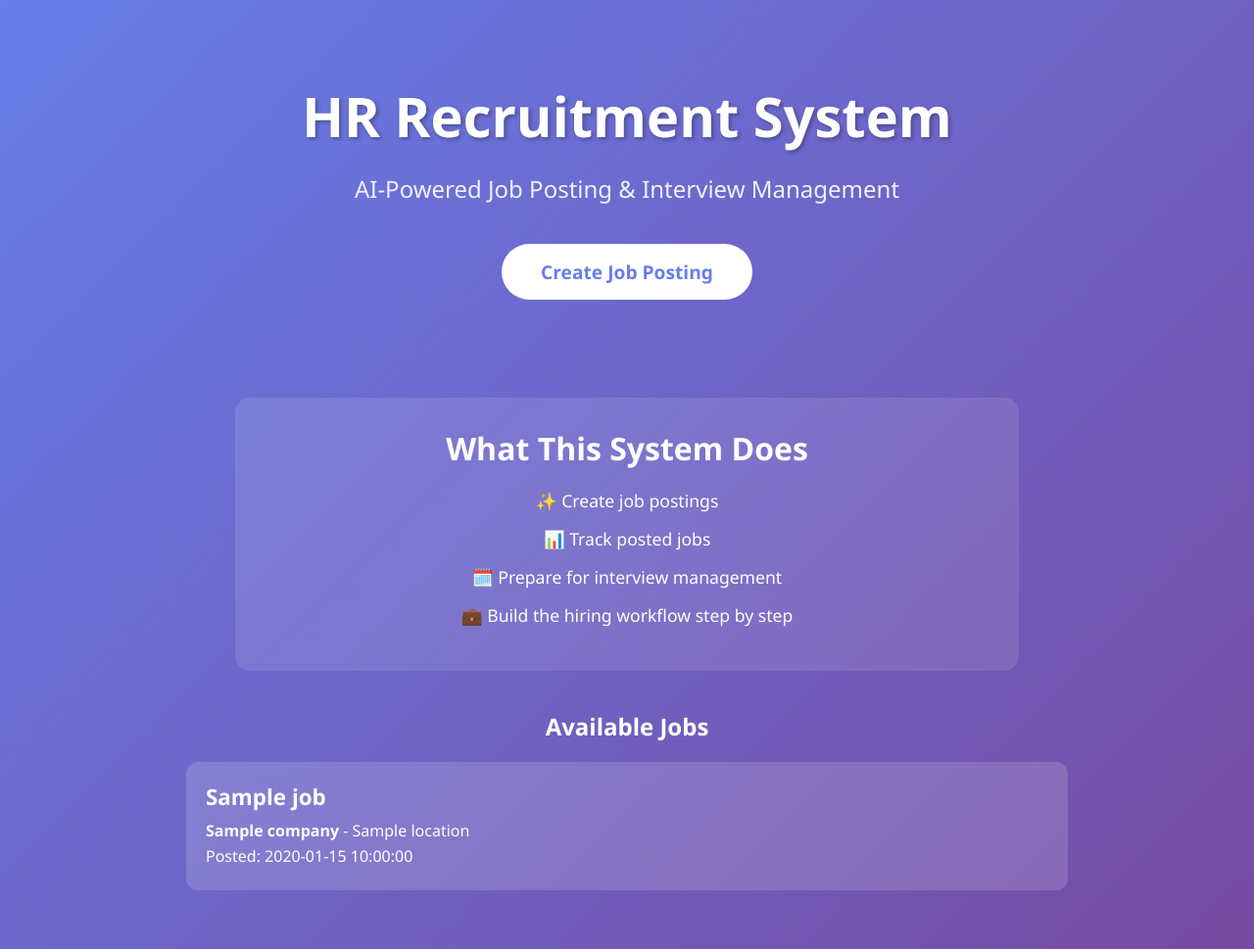
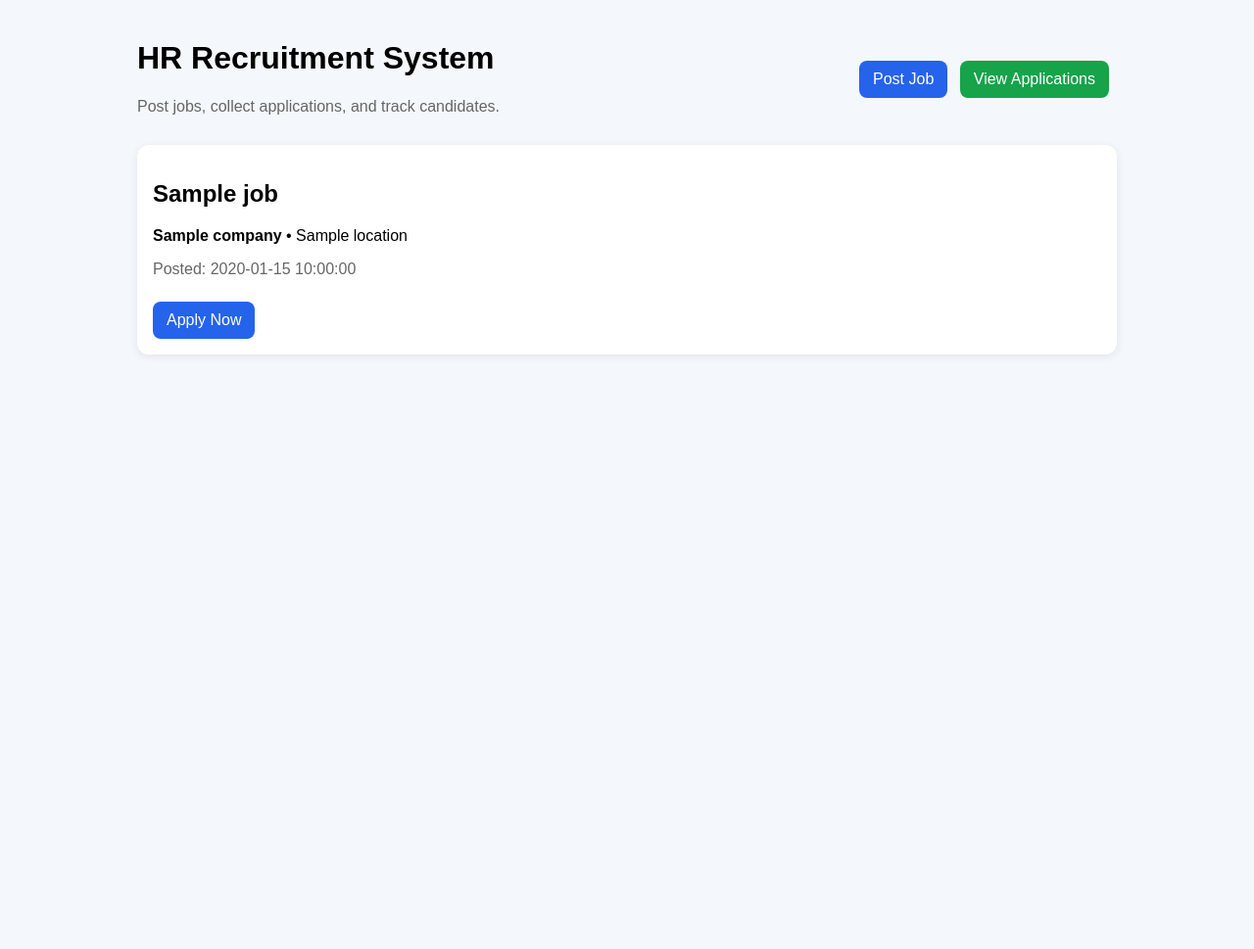
Before and after one commit to saksham-codes-ai/hr-recruitment-system, a Flask app: template template/Index.html in a window 1280 px wide. Shown: the whole page at 98% size. After the commit the page ends 346 px from the top, so only its background shows below. Run offline with Flask 3, Linux system fonts and the light colour scheme; the template is opened without the code that fills it: most values are stand-ins (such as "Sample title", 1, 10 or a date in 2020).

Commit message:
Update Index.html

```diff
--- a/template/Index.html
+++ b/template/Index.html
@@ -5,122 +5,74 @@
   <meta name="viewport" content="width=device-width, initial-scale=1.0">
   <title>HR Recruitment System</title>
   <style>
-        * { margin: 0; padding: 0; box-sizing: border-box; }
     body {
-            font-family: 'Segoe UI', Tahoma, Geneva, Verdana, sans-serif;
-            background: linear-gradient(135deg, #667eea 0%, #764ba2 100%);
-            color: white;
-            min-height: 100vh;
+      font-family: Arial, sans-serif;
+      background: #f4f7fb;
+      margin: 0;
+      padding: 0;
     }
-        .container {
-            max-width: 1200px;
+    .wrap {
+      max-width: 1000px;
       margin: 0 auto;
       padding: 20px;
     }
-        header {
-            text-align: center;
-            padding: 60px 20px;
-        }
-        h1 {
-            font-size: 3.5em;
-            margin-bottom: 20px;
-            text-shadow: 2px 2px 4px rgba(0,0,0,0.3);
-        }
-        .subtitle {
-            font-size: 1.5em;
-            margin-bottom: 40px;
-            opacity: 0.9;
+    .top {
+      display: flex;
+      justify-content: space-between;
+      align-items: center;
+      gap: 12px;
+      flex-wrap: wrap;
     }
     .btn {
+      display: inline-block;
+      padding: 10px 14px;
+      border-radius: 8px;
+      text-decoration: none;
+      color: white;
+      background: #2563eb;
+      margin-right: 8px;
+      margin-top: 8px;
+    }
+    .btn.green {
+      background: #16a34a;
+    }
+    .card {
       background: white;
-            color: #667eea;
-            padding: 15px 40px;
-            font-size: 1.2em;
-            border: none;
-            border-radius: 50px;
-            cursor: pointer;
-            text-decoration: none;
-            display: inline-block;
-            transition: transform 0.3s, box-shadow 0.3s;
-            font-weight: bold;
+      border-radius: 12px;
+      padding: 16px;
+      margin: 14px 0;
+      box-shadow: 0 2px 10px rgba(0,0,0,0.08);
     }
-        .btn:hover {
-            transform: translateY(-3px);
-            box-shadow: 0 10px 20px rgba(0,0,0,0.3);
-        }
-        .info {
-            background: rgba(255,255,255,0.1);
-            padding: 30px;
-            margin: 40px auto;
-            border-radius: 15px;
-            max-width: 800px;
-            text-align: center;
-        }
-        .info h2 {
-            margin-bottom: 20px;
-            font-size: 2em;
-        }
-        .info p {
-            margin-bottom: 15px;
-            font-size: 1.1em;
-        }
-        .jobs-section {
-            margin: 40px auto;
-            max-width: 900px;
-        }
-        .job-card {
-            background: rgba(255,255,255,0.15);
-            padding: 20px;
-            margin: 15px 0;
-            border-radius: 12px;
-            text-align: left;
-        }
-        .job-card h3 {
-            font-size: 1.4em;
-            margin-bottom: 8px;
-        }
-        .job-card p {
-            margin: 4px 0;
-        }
-        .empty {
-            text-align: center;
-            opacity: 0.9;
-            font-size: 1.1em;
-            margin-top: 20px;
+    .muted {
+      color: #666;
     }
   </style>
 </head>
 <body>
-    <div class="container">
-        <header>
+  <div class="wrap">
+    <div class="top">
+      <div>
         <h1>HR Recruitment System</h1>
-            <p class="subtitle">AI-Powered Job Posting & Interview Management</p>
-            <a href="/create-job" class="btn">Create Job Posting</a>
-        </header>
-
-        <div class="info">
-            <h2>What This System Does</h2>
-            <p>✨ Create job postings</p>
-            <p>📊 Track posted jobs</p>
-            <p>🗓️ Prepare for interview management</p>
-            <p>💼 Build the hiring workflow step by step</p>
+        <p class="muted">Post jobs, collect applications, and track candidates.</p>
+      </div>
+      <div>
+        <a class="btn" href="/create-job">Post Job</a>
+        <a class="btn green" href="/applications">View Applications</a>
+      </div>
     </div>
 
-        <div class="jobs-section">
-            <h2 style="text-align:center; margin-bottom:20px;">Available Jobs</h2>
-
-            {% if jobs %}
     {% for job in jobs %}
-                    <div class="job-card">
-                        <h3>{{ job.title }}</h3>
-                        <p><strong>{{ job.company }}</strong> - {{ job.location }}</p>
-                        <p>Posted: {{ job.posted_date }}</p>
+      <div class="card">
+        <h2>{{ job.title }}</h2>
+        <p><strong>{{ job.company }}</strong> • {{ job.location }}</p>
+        <p class="muted">Posted: {{ job.posted_date }}</p>
+        <a class="btn" href="/apply/{{ job.id }}">Apply Now</a>
+      </div>
+    {% else %}
+      <div class="card">
+        <p>No jobs posted yet.</p>
       </div>
     {% endfor %}
-            {% else %}
-                <p class="empty">No jobs posted yet. Create the first one.</p>
-            {% endif %}
-        </div>
   </div>
 </body>
 </html>
```
Lines whose indentation alone changed are shown as unchanged.
